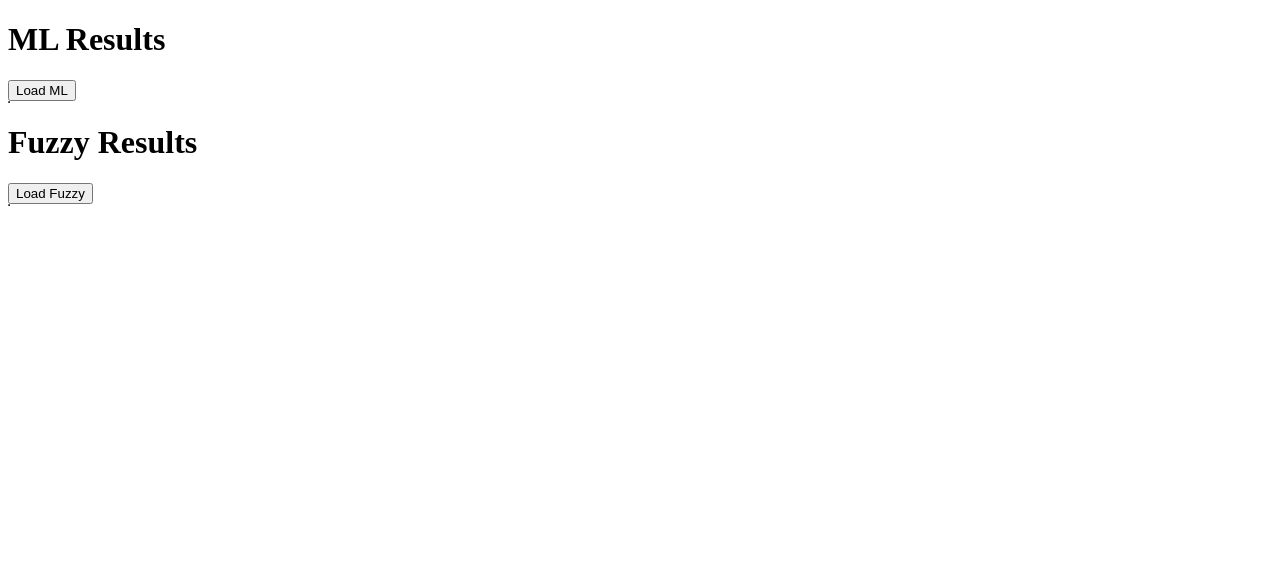
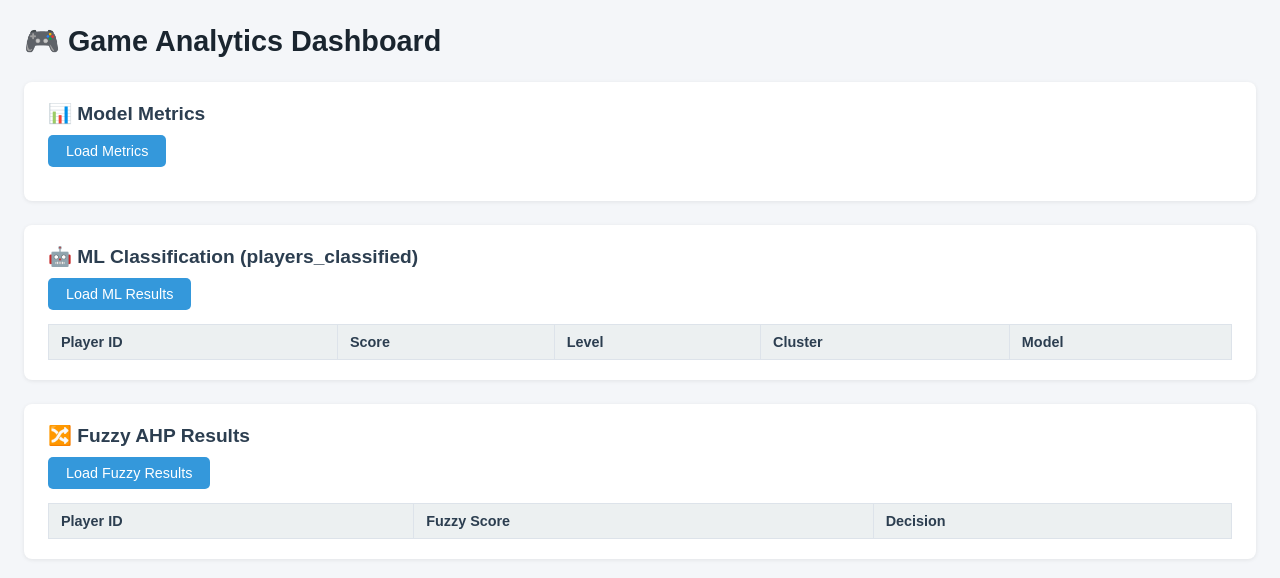
Before and after one commit to Ouakach-Amine/environnement-, a plain HTML site: page frontend/index.html in a window 1280 px wide. Drawn offline with Linux system fonts and the light colour scheme.

Commit message:
front finish

```diff
--- a/frontend/index.html
+++ b/frontend/index.html
@@ -1,19 +1,41 @@
 <!DOCTYPE html>
-<html>
+<html lang="fr">
 <head>
-  <title>Test</title>
+  <meta charset="UTF-8" />
+  <title>Game Analytics Dashboard</title>
+  <link rel="stylesheet" href="style.css" />
 </head>
 <body>
-<script src="script.js"></script>
 
-<h1>ML Results</h1>
-<button onclick="loadML()">Load ML</button>
-<table id="ml" border="1"></table>
+  <h1>🎮 Game Analytics Dashboard</h1>
 
-<h1>Fuzzy Results</h1>
-<button onclick="loadFuzzy()">Load Fuzzy</button>
-<table id="fuzzy" border="1"></table>
+  <!-- METRICS -->
+  <section>
+    <h2>📊 Model Metrics</h2>
+    <button onclick="loadMetrics()">Load Metrics</button>
+    <div id="metrics-container"></div>
+  </section>
 
+  <!-- ML RESULTS -->
+  <section>
+    <h2>🤖 ML Classification (players_classified)</h2>
+    <button onclick="loadML()">Load ML Results</button>
+    <table id="ml">
+      <thead><tr><th>Player ID</th><th>Score</th><th>Level</th><th>Cluster</th><th>Model</th></tr></thead>
+      <tbody></tbody>
+    </table>
+  </section>
 
+  <!-- FUZZY RESULTS -->
+  <section>
+    <h2>🔀 Fuzzy AHP Results</h2>
+    <button onclick="loadFuzzy()">Load Fuzzy Results</button>
+    <table id="fuzzy">
+      <thead><tr><th>Player ID</th><th>Fuzzy Score</th><th>Decision</th></tr></thead>
+      <tbody></tbody>
+    </table>
+  </section>
+
+  <script src="script.js"></script>
 </body>
 </html>
--- a/frontend/script.js
+++ b/frontend/script.js
@@ -1,37 +1,121 @@
 const API = "http://localhost:5000";
 
-function loadML() {
-  console.log("CLICK ML");
+// ── Helpers ──────────────────────────────────────────────────────────────────
 
-  fetch(`${API}/api/ml-results`)
-    .then(r => r.json())
-    .then(data => {
-      console.log("ML DATA:", data);
-
-      let html = "<tr><th>ID</th><th>Level</th></tr>";
-      data.forEach(p => {
-        html += `<tr><td>${p.player_id}</td><td>${p.level}</td></tr>`;
-      });
-
-      document.getElementById("ml").innerHTML = html;
-    })
-    .catch(err => console.error("ML ERROR:", err));
+function showError(containerId, message) {
+  const el = document.getElementById(containerId);
+  if (el) el.innerHTML = `<p class="error">❌ ${message}</p>`;
 }
 
+function setTableBody(tableId, html) {
+  const tbody = document.querySelector(`#${tableId} tbody`);
+  if (tbody) tbody.innerHTML = html;
+}
+
+// ── Metrics ──────────────────────────────────────────────────────────────────
+
+function loadMetrics() {
+  fetch(`${API}/api/metrics`)
+    .then(r => {
+      if (!r.ok) throw new Error(`HTTP ${r.status}`);
+      return r.json();
+    })
+    .then(d => {
+      if (!d) {
+        document.getElementById("metrics-container").innerHTML =
+          "<p>No metrics available yet.</p>";
+        return;
+      }
+
+      const date = d.timestamp
+        ? new Date(d.timestamp * 1000).toLocaleString()
+        : "—";
+
+      document.getElementById("metrics-container").innerHTML = `
+        <table>
+          <thead><tr><th>Model</th><th>Silhouette Score</th></tr></thead>
+          <tbody>
+            <tr class="${d.best_model === 'kmeans' ? 'best' : ''}">
+              <td>KMeans ${d.best_model === 'kmeans' ? '🏆' : ''}</td>
+              <td>${(d.kmeans ?? "—").toFixed ? d.kmeans.toFixed(4) : d.kmeans}</td>
+            </tr>
+            <tr class="${d.best_model === 'dbscan' ? 'best' : ''}">
+              <td>DBSCAN ${d.best_model === 'dbscan' ? '🏆' : ''}</td>
+              <td>${(d.dbscan ?? "—").toFixed ? d.dbscan.toFixed(4) : d.dbscan}</td>
+            </tr>
+            <tr class="${d.best_model === 'agglo' ? 'best' : ''}">
+              <td>Agglomerative ${d.best_model === 'agglo' ? '🏆' : ''}</td>
+              <td>${(d.agglo ?? "—").toFixed ? d.agglo.toFixed(4) : d.agglo}</td>
+            </tr>
+          </tbody>
+        </table>
+        <p class="timestamp">Last updated: ${date}</p>
+      `;
+    })
+    .catch(err => {
+      console.error("Metrics ERROR:", err);
+      showError("metrics-container", `Could not load metrics — ${err.message}`);
+    });
+}
+
+// ── ML Results ────────────────────────────────────────────────────────────────
+
+function loadML() {
+  fetch(`${API}/api/ml-results`)
+    .then(r => {
+      if (!r.ok) throw new Error(`HTTP ${r.status}`);
+      return r.json();
+    })
+    .then(data => {
+      if (!data.length) {
+        setTableBody("ml", '<tr><td colspan="5">No data yet.</td></tr>');
+        return;
+      }
+
+      const rows = data.map(p => `
+        <tr>
+          <td>${p.player_id ?? "—"}</td>
+          <td>${p.score ?? "—"}</td>
+          <td><span class="badge badge-${p.level}">${p.level ?? "—"}</span></td>
+          <td>${p.cluster ?? "—"}</td>
+          <td>${p.model ?? "—"}</td>
+        </tr>
+      `).join("");
+
+      setTableBody("ml", rows);
+    })
+    .catch(err => {
+      console.error("ML ERROR:", err);
+      setTableBody("ml", `<tr><td colspan="5" class="error">❌ ${err.message}</td></tr>`);
+    });
+}
+
+// ── Fuzzy Results ─────────────────────────────────────────────────────────────
+
 function loadFuzzy() {
-  console.log("CLICK FUZZY");
+  fetch(`${API}/api/fuzzy-results`)
+    .then(r => {
+      if (!r.ok) throw new Error(`HTTP ${r.status}`);
+      return r.json();
+    })
+    .then(data => {
+      if (!data.length) {
+        setTableBody("fuzzy", '<tr><td colspan="3">No data yet.</td></tr>');
+        return;
+      }
 
-  fetch(`${API}/api/fuzzy-results`)
-    .then(r => r.json())
-    .then(data => {
-      console.log("Fuzzy DATA:", data);
+      const rows = data.map(p => `
+        <tr>
+          <td>${p.player_id ?? "—"}</td>
+          <td>${p.fuzzy_score != null ? p.fuzzy_score.toFixed(4) : "—"}</td>
+          <td><span class="badge badge-${p.decision}">${p.decision ?? "—"}</span></td>
+        </tr>
+      `).join("");
 
-      let html = "<tr><th>ID</th><th>Score</th></tr>";
-      data.forEach(p => {
-        html += `<tr><td>${p.player_id}</td><td>${p.fuzzy_score}</td></tr>`;
-      });
-
-      document.getElementById("fuzzy").innerHTML = html;
+      setTableBody("fuzzy", rows);
     })
-    .catch(err => console.error("Fuzzy ERROR:", err));
+    .catch(err => {
+      console.error("Fuzzy ERROR:", err);
+      setTableBody("fuzzy", `<tr><td colspan="3" class="error">❌ ${err.message}</td></tr>`);
+    });
 }
--- a/frontend/style.css
+++ b/frontend/style.css
@@ -1,25 +1,98 @@
+* {
+  box-sizing: border-box;
+  margin: 0;
+  padding: 0;
+}
+
 body {
-    font-family: Arial;
-    margin: 20px;
+  font-family: Arial, sans-serif;
+  background: #f4f6f9;
+  color: #2c3e50;
+  padding: 24px;
 }
 
 h1 {
-    color: #2c3e50;
+  font-size: 1.8rem;
+  margin-bottom: 24px;
+  color: #1a252f;
+}
+
+h2 {
+  font-size: 1.2rem;
+  margin-bottom: 10px;
+  color: #2c3e50;
+}
+
+section {
+  background: #fff;
+  border-radius: 8px;
+  padding: 20px 24px;
+  margin-bottom: 24px;
+  box-shadow: 0 1px 4px rgba(0,0,0,0.08);
 }
 
 button {
-    margin: 5px;
-    padding: 10px;
-    cursor: pointer;
+  background: #3498db;
+  color: #fff;
+  border: none;
+  border-radius: 5px;
+  padding: 8px 18px;
+  cursor: pointer;
+  font-size: 0.9rem;
+  margin-bottom: 14px;
+  transition: background 0.2s;
+}
+
+button:hover {
+  background: #2980b9;
 }
 
 table {
-    border-collapse: collapse;
-    width: 80%;
-    margin-bottom: 20px;
+  border-collapse: collapse;
+  width: 100%;
 }
 
-td, th {
-    border: 1px solid #ccc;
-    padding: 8px;
+thead {
+  background: #ecf0f1;
 }
+
+th, td {
+  border: 1px solid #dde3ea;
+  padding: 9px 12px;
+  text-align: left;
+  font-size: 0.9rem;
+}
+
+tr:nth-child(even) {
+  background: #fafbfc;
+}
+
+tr.best {
+  background: #eafaf1;
+  font-weight: bold;
+}
+
+/* Level / decision badges */
+.badge {
+  display: inline-block;
+  padding: 2px 10px;
+  border-radius: 12px;
+  font-size: 0.8rem;
+  font-weight: bold;
+  text-transform: capitalize;
+}
+
+.badge-beginner    { background: #fdecea; color: #c0392b; }
+.badge-intermediate{ background: #fef9e7; color: #d68910; }
+.badge-expert      { background: #eafaf1; color: #1e8449; }
+
+.error {
+  color: #c0392b;
+  font-weight: bold;
+}
+
+.timestamp {
+  margin-top: 8px;
+  font-size: 0.8rem;
+  color: #7f8c8d;
+}
```
Also changed, not shown: 12 other files.
